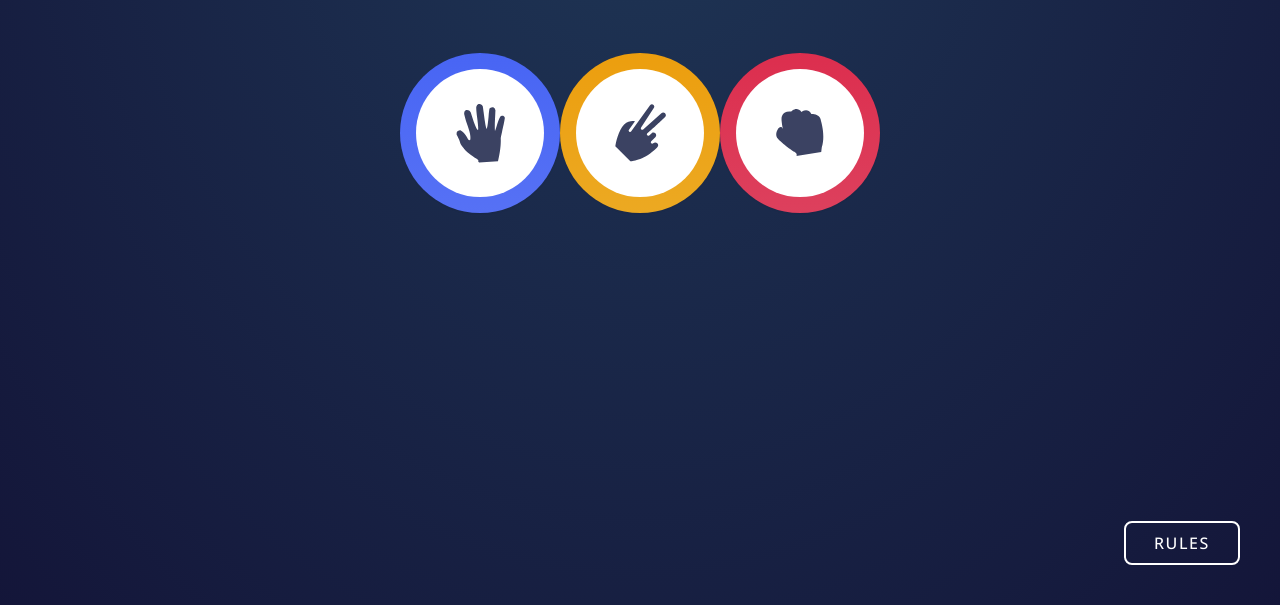
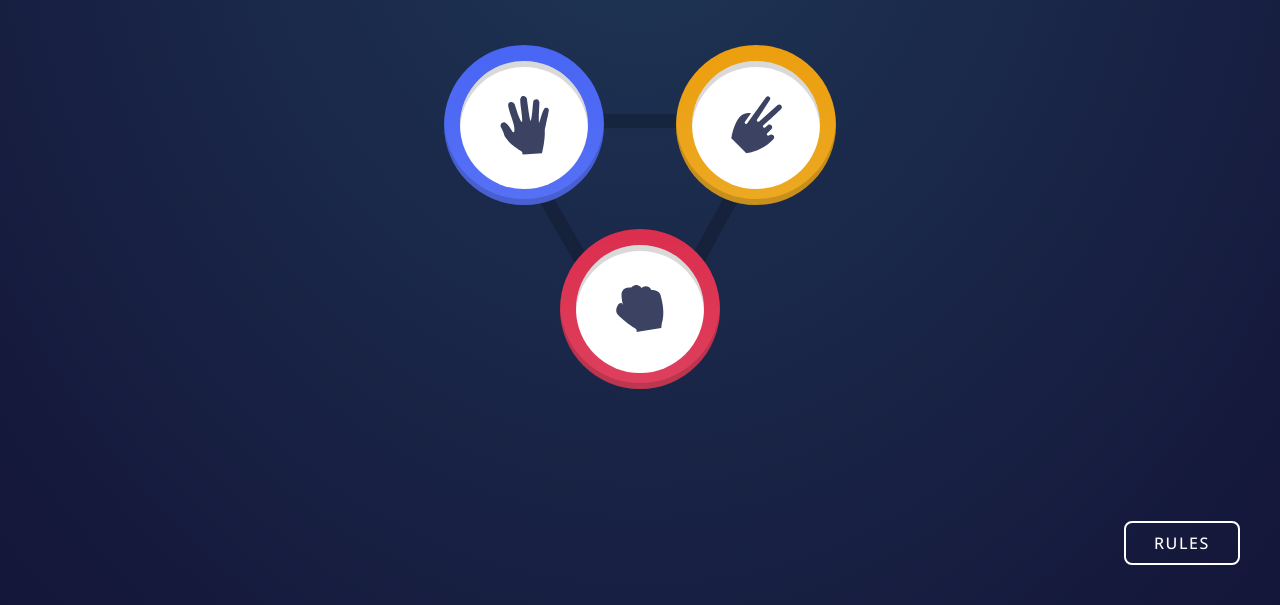
Before and after one commit to tdubsxc/rock-paper-scissors, a website built with Vite: page index.html in a window 1280 px wide. Shown: the part 195-800 px from the top of the page. Built offline with nearby package versions, Linux system fonts and the light colour scheme.

Commit message:
Finished styling the game section.

```diff
--- a/assets/css/style.css
+++ b/assets/css/style.css
@@ -2,9 +2,15 @@
 @tailwind components;
 @tailwind utilities;
 
+@layer base {
+  html {
+    -webkit-tap-highlight-color: transparent;
+  }
+}
+
 @layer components {
   .btn {
-    @apply inline-flex justify-center items-center no-underline border-0 py-2 px-7 align-middle select-none rounded shadow-sm font-body font-medium text-center hover:shadow-md focus:outline-none focus:ring-2 focus:ring-offset-transparent focus:ring-offset-1 transition;
+    @apply inline-flex justify-center items-center no-underline border-0 py-2 px-7 align-middle select-none rounded shadow-sm font-medium text-center hover:shadow-md focus:outline-none focus:ring-2 focus:ring-offset-transparent focus:ring-offset-1 transition;
   }
 
   .link {
@@ -13,6 +19,12 @@
 
   .ps {
     @apply py-12 md:py-14 xl:py-16;
+  }
+}
+
+@layer utilities {
+  .pb-safe {
+    padding-bottom: env(safe-area-inset-bottom);
   }
 }
 
@@ -27,3 +39,27 @@
 body {
   background-image: radial-gradient(at top, hsl(214, 47%, 23%), hsl(237, 49%, 15%));
 }
+
+#game {
+  position: relative;
+}
+
+#game::before {
+  content: '';
+  position: absolute;
+  top: 20%;
+  z-index: -1;
+  width: 65%;
+  height: 65%;
+  background-image: url('/assets/images/bg-triangle.svg');
+  background-repeat: no-repeat;
+  background-size: cover;
+}
+
+#game button {
+  box-shadow: inset 0 -6px 0 rgba(0, 0, 0, 0.15);
+}
+
+#game button div {
+  box-shadow: inset 0 6px 0 rgba(0, 0, 0, 0.15);
+}
--- a/index.html
+++ b/index.html
@@ -14,7 +14,7 @@
     />
   </head>
   <body class="preload font-body min-h-screen">
-    <div class="container space-y-16">
+    <div class="container space-y-8 md:space-y-12">
       <header class="pt-10">
         <div class="max-w-3xl mx-auto flex justify-between items-center px-6 py-5 border-2 border-outline rounded-xl">
           <div id="title">
@@ -22,15 +22,14 @@
           </div>
           <div id="score-box" class="flex flex-col gap-y-1 bg-white min-w-fit w-28 p-3 rounded-lg text-center">
             <span class="font-display font-bold text-sm text-score tracking-widest">SCORE</span>
-            <h1 id="score" class="font-display text-6xl text-dark">0</h1>
+            <h1 id="score" class="font-display font-bold text-7xl text-dark">0</h1>
           </div>
         </div>
       </header>
-      <main id="game" class="max-w-3xl mx-auto">
-        <div class="flex flex-wrap justify-center">
+      <main id="game" class="grid grid-cols-2 justify-items-center gap-x-4 gap-y-6 max-w-md mx-auto">
         <button
           id="paper"
-            class="btn p-0 w-36 h-36 bg-white rounded-full bg-gradient-to-b from-[#4865f4] to-[#5671f5] md:w-40 md:h-40"
+          class="btn col-span-1 p-0 w-36 h-36 bg-white rounded-full bg-gradient-to-b from-[#4865f4] to-[#5671f5] md:w-40 md:h-40"
         >
           <div class="flex justify-center items-center bg-white w-28 h-28 rounded-full md:w-32 md:h-32">
             <img src="/assets/images/icon-paper.svg" alt="Paper" />
@@ -38,7 +37,7 @@
         </button>
         <button
           id="scissors"
-            class="btn p-0 w-36 h-36 bg-white rounded-full bg-gradient-to-b from-[#ec9e0e] to-[#eca922] md:w-40 md:h-40"
+          class="btn col-span-1 p-0 w-36 h-36 bg-white rounded-full bg-gradient-to-b from-[#ec9e0e] to-[#eca922] md:w-40 md:h-40"
         >
           <div class="flex justify-center items-center bg-white w-28 h-28 rounded-full md:w-32 md:h-32">
             <img src="/assets/images/icon-scissors.svg" alt="Scissors" />
@@ -46,15 +45,14 @@
         </button>
         <button
           id="rock"
-            class="btn p-0 w-36 h-36 bg-white rounded-full bg-gradient-to-b from-[#dc2e4e] to-[#dd405d] md:w-40 md:h-40"
+          class="btn col-span-2 p-0 w-36 h-36 bg-white rounded-full bg-gradient-to-b from-[#dc2e4e] to-[#dd405d] md:w-40 md:h-40"
         >
           <div class="flex justify-center items-center bg-white w-28 h-28 rounded-full md:w-32 md:h-32">
             <img src="/assets/images/icon-rock.svg" alt="Rock" />
           </div>
         </button>
-        </div>
       </main>
-      <footer class="text-white text-center bottom-10 right-10 xl:fixed">
+      <footer class="text-white text-center bottom-10 right-10 md:fixed">
         <button
           class="btn text-sm border-2 border-white rounded-lg tracking-widest md:text-base hover:bg-white hover:text-black"
         >
```
Lines whose indentation alone changed are shown as unchanged.
